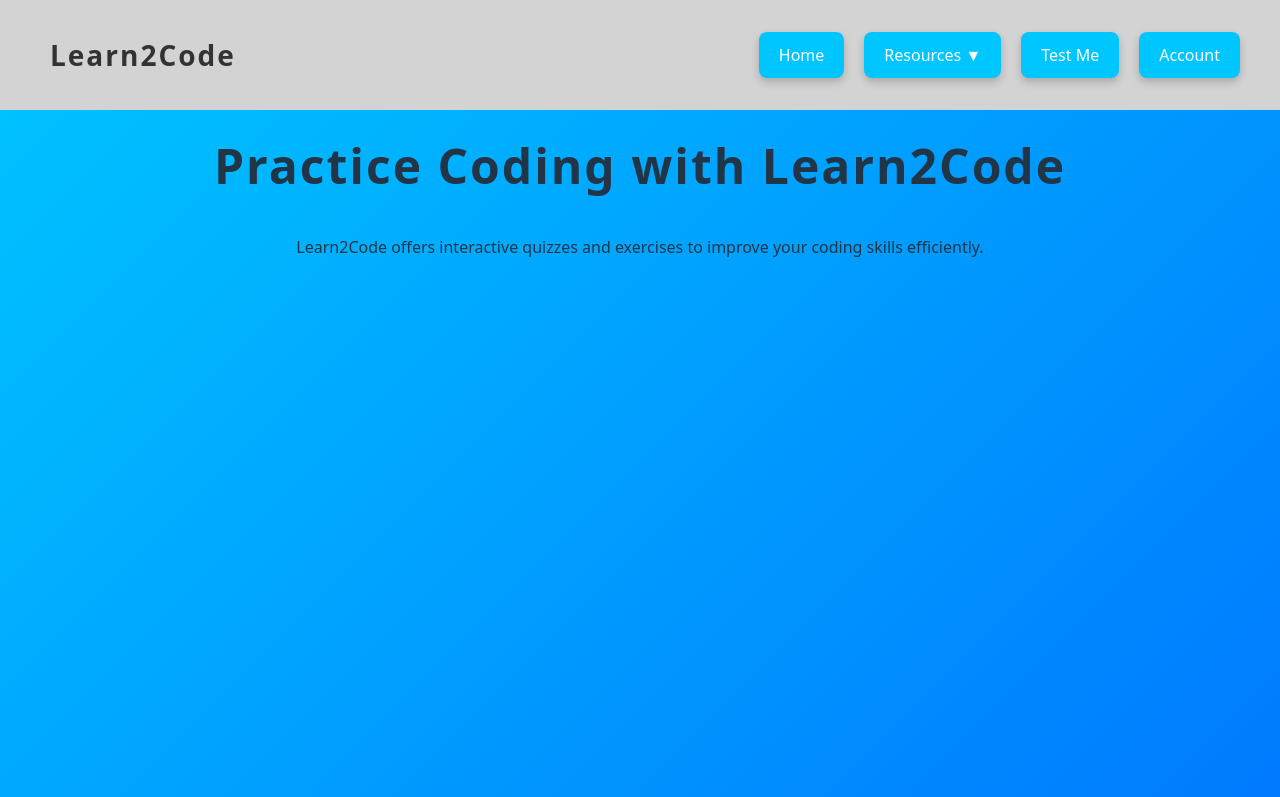
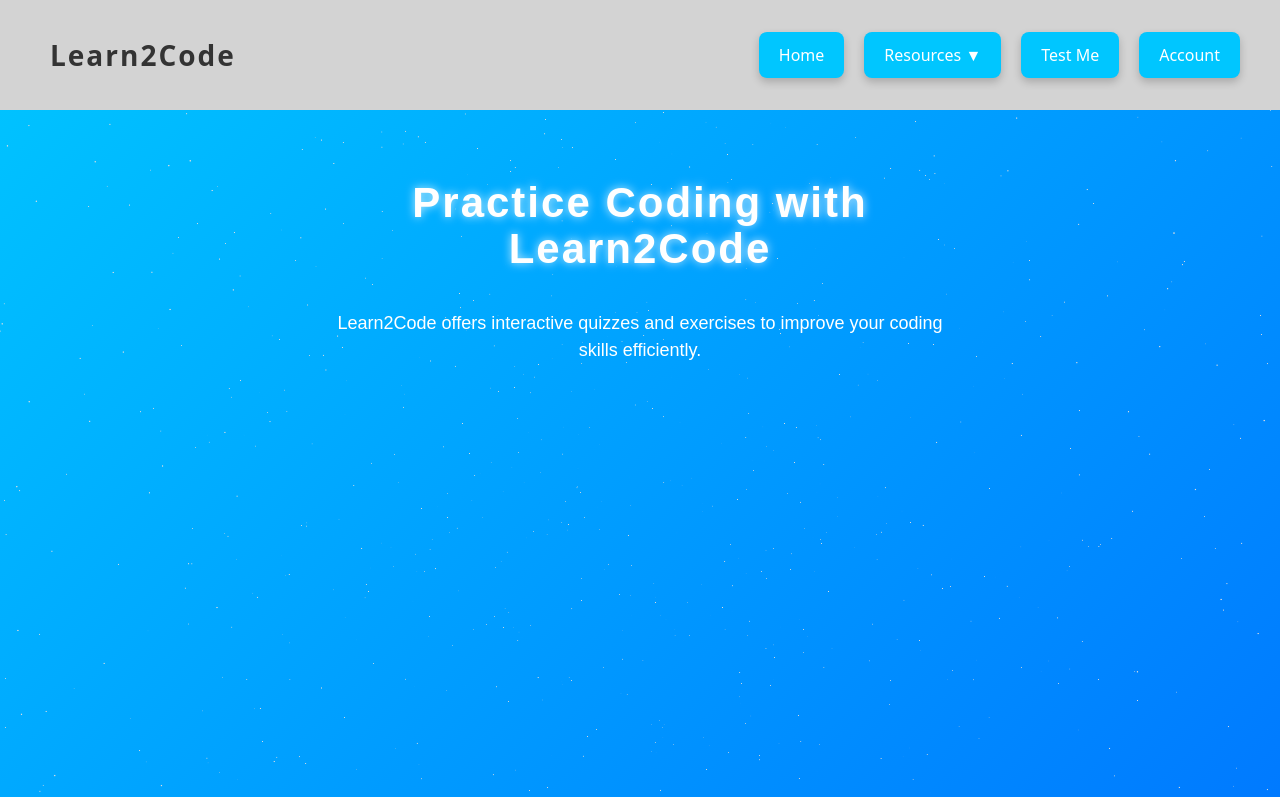
Before and after one commit to EricoHello/Team5, a React (Vite) app: page / in a window 1280 px wide. Shown: the top 797 px of the page. Built offline with nearby package versions, Linux system fonts and the light colour scheme.

Commit message:
Finished home page- ES

```diff
--- a/package.json
+++ b/package.json
@@ -2,6 +2,8 @@
   "dependencies": {
     "@codemirror/lang-javascript": "^6.2.3",
     "@codemirror/view": "^6.36.4",
+    "@react-three/drei": "^10.0.4",
+    "@react-three/fiber": "^9.1.0",
     "@uiw/react-codemirror": "^4.23.10",
     "@vitejs/plugin-react": "^4.3.4",
     "axios": "^1.8.2",
@@ -18,6 +20,7 @@
     "react": "^19.0.0",
     "react-dom": "^19.0.0",
     "recharts": "^2.15.1",
+    "three": "^0.174.0",
     "vite": "^6.2.0"
   },
   "name": "team5",
--- a/src/components/Home.jsx
+++ b/src/components/Home.jsx
@@ -1,12 +1,22 @@
-import React, { useState } from 'react';
+import React from 'react';
+import { Canvas } from '@react-three/fiber';
+import { OrbitControls, Stars } from '@react-three/drei';
 import './style.css';
 
 const Home = () => {
-
     return (
         <div className="home-container">
-            <h1 className="mission">Practice Coding with Learn2Code</h1>
-            <p className="description">Learn2Code offers interactive quizzes and exercises to improve your coding skills efficiently.</p>
+            <Canvas className="canvas-background">
+                <Stars radius={100} depth={50} count={5000} factor={4} saturation={0} fade />
+                <ambientLight intensity={0.5} />
+                <pointLight position={[10, 10, 10]} />
+                <OrbitControls enableZoom={false} />
+            </Canvas>
+
+            <div className="overlay">
+                <h1 className="mission">Practice Coding with Learn2Code</h1>
+                <p className="description">Learn2Code offers interactive quizzes and exercises to improve your coding skills efficiently.</p>
+            </div>
         </div>
     );
 };
--- a/src/components/style.css
+++ b/src/components/style.css
@@ -98,3 +98,42 @@ h1 {
   margin: 10px 30px 20px 30px;
   background-color: #2e2e2e;
 }
+
+.home-container {
+  position: relative;
+  width: 100vw;
+  height: 100vh;
+  overflow: hidden;
+}
+
+.canvas-background {
+  position: absolute;
+  top: 0;
+  left: 0;
+  width: 100%;
+  height: 100%;
+}
+
+.overlay {
+  position: absolute;
+  top: 5%;
+  left: 50%;
+  transform: translateX(-50%);
+  text-align: center;
+  color: white;
+  font-family: 'Arial', sans-serif;
+  z-index: 1;
+}
+
+.mission {
+  font-size: 42px;
+  font-weight: 800;
+  letter-spacing: 2px;
+  text-shadow: 0px 0px 10px rgba(255, 255, 255, 0.8);
+}
+
+.description {
+  font-size: 18px;
+  font-weight: 400;
+  margin-top: 5px;
+}
```
Also changed, not shown: 1 other file (tests, documents, lock files or other folders).
